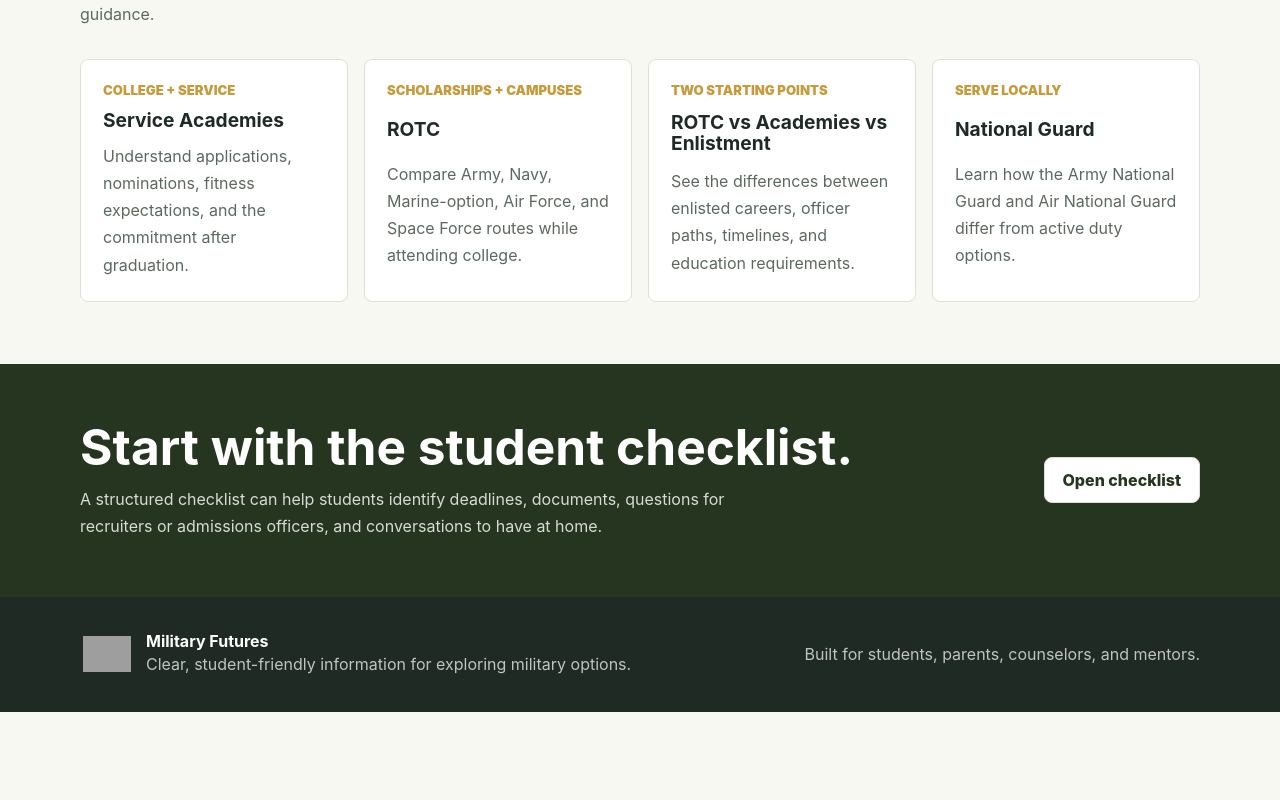
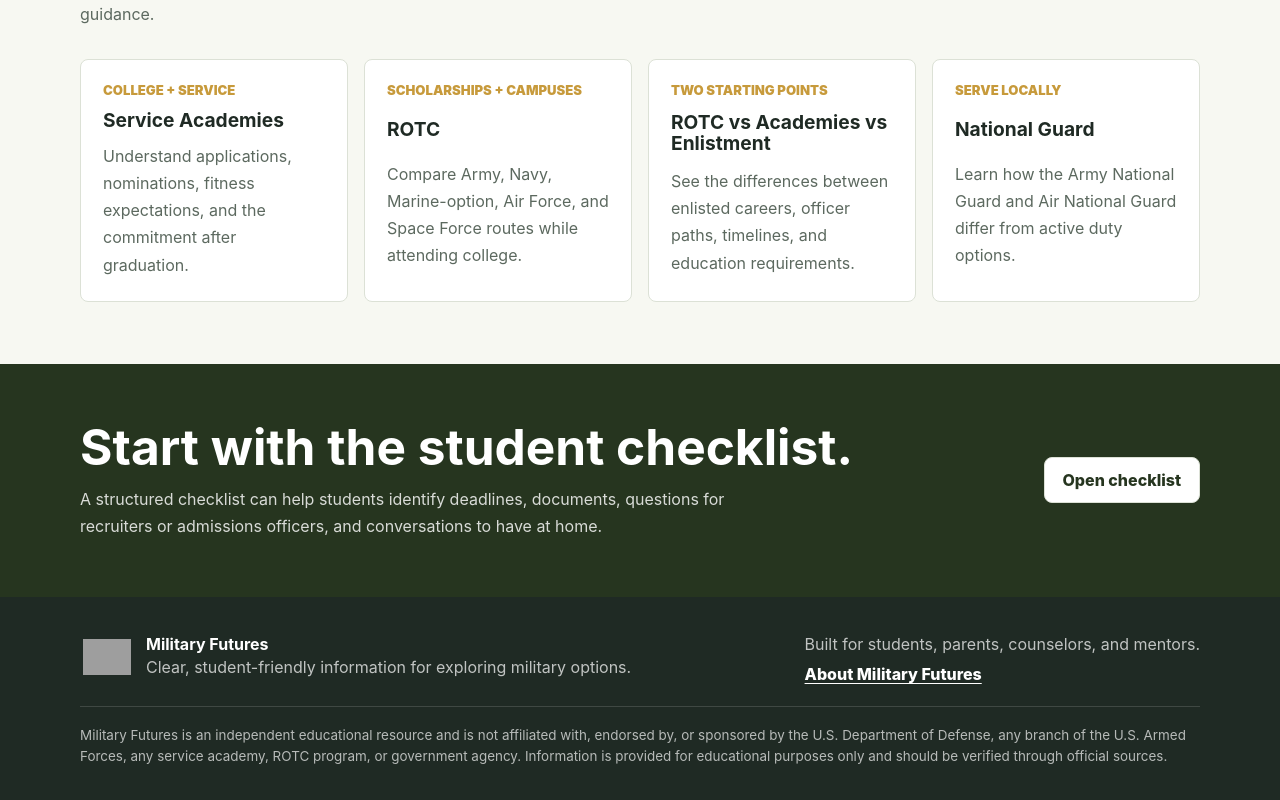
Before and after one commit to ryhinsy/MilitaryFutures-site, a Next.js app: page / in a window 1280 px wide. Shown: the part 1875-2675 px from the top of the page. Before the commit the page ends 2587 px from the top, so only its background shows below. Built offline with nearby package versions, Linux system fonts and the light colour scheme; no server answers; grey boxes are pictures that could not be loaded.

Commit message:
Add site disclaimers and about page

```diff
--- a/app/globals.css
+++ b/app/globals.css
@@ -1160,6 +1160,30 @@ section[id] {
   justify-content: space-between;
 }
 
+.footer-meta {
+  display: grid;
+  gap: 6px;
+}
+
+.footer-meta a {
+  color: white;
+  font-weight: 850;
+  text-decoration: underline;
+  text-underline-offset: 3px;
+}
+
+.footer-disclaimer {
+  border-top: 1px solid rgba(255, 255, 255, 0.14);
+  margin-top: 22px;
+  padding-top: 18px;
+}
+
+.footer-disclaimer p {
+  color: rgba(255, 255, 255, 0.68);
+  font-size: 0.84rem;
+  line-height: 1.55;
+}
+
 .footer-brand {
   align-items: center;
   display: flex;
@@ -1175,6 +1199,24 @@ section[id] {
 
 .footer-grid p {
   color: rgba(255, 255, 255, 0.72);
+}
+
+.disclaimer-panel,
+.result-disclaimer {
+  background: var(--surface-muted);
+  border: 1px solid var(--line);
+  border-radius: var(--radius);
+  padding: 14px;
+}
+
+.disclaimer-panel strong {
+  color: var(--olive-dark);
+  display: block;
+  margin-bottom: 8px;
+}
+
+.result-disclaimer {
+  font-size: 0.9rem;
 }
 
 @media (max-width: 900px) {
--- a/components/FindYourPathQuiz.tsx
+++ b/components/FindYourPathQuiz.tsx
@@ -172,6 +172,11 @@ export function FindYourPathQuiz() {
               <span className="quiz-progress-label">Results</span>
               <h3>{rankedResults[0]}</h3>
               <p>{pathwayDescriptions[rankedResults[0]]}</p>
+              <p className="result-disclaimer">
+                This quiz is for informational purposes only and does not
+                constitute official military recruiting, admissions, or career
+                guidance.
+              </p>
               <div className="backup-pathways">
                 <strong>Backup pathways to explore</strong>
                 <div>
--- a/components/Footer.tsx
+++ b/components/Footer.tsx
@@ -1,4 +1,5 @@
 import Image from "next/image";
+import Link from "next/link";
 
 export function Footer() {
   return (
@@ -18,7 +19,20 @@ export function Footer() {
             <p>Clear, student-friendly information for exploring military options.</p>
           </div>
         </div>
-        <p>Built for students, parents, counselors, and mentors.</p>
+        <div className="footer-meta">
+          <p>Built for students, parents, counselors, and mentors.</p>
+          <Link href="/about">About Military Futures</Link>
+        </div>
+      </div>
+      <div className="container footer-disclaimer">
+        <p>
+          Military Futures is an independent educational resource and is not
+          affiliated with, endorsed by, or sponsored by the U.S. Department of
+          Defense, any branch of the U.S. Armed Forces, any service academy,
+          ROTC program, or government agency. Information is provided for
+          educational purposes only and should be verified through official
+          sources.
+        </p>
       </div>
     </footer>
   );
```
Also changed, not shown: app/about/page.tsx (added, +49 -0 lines).
